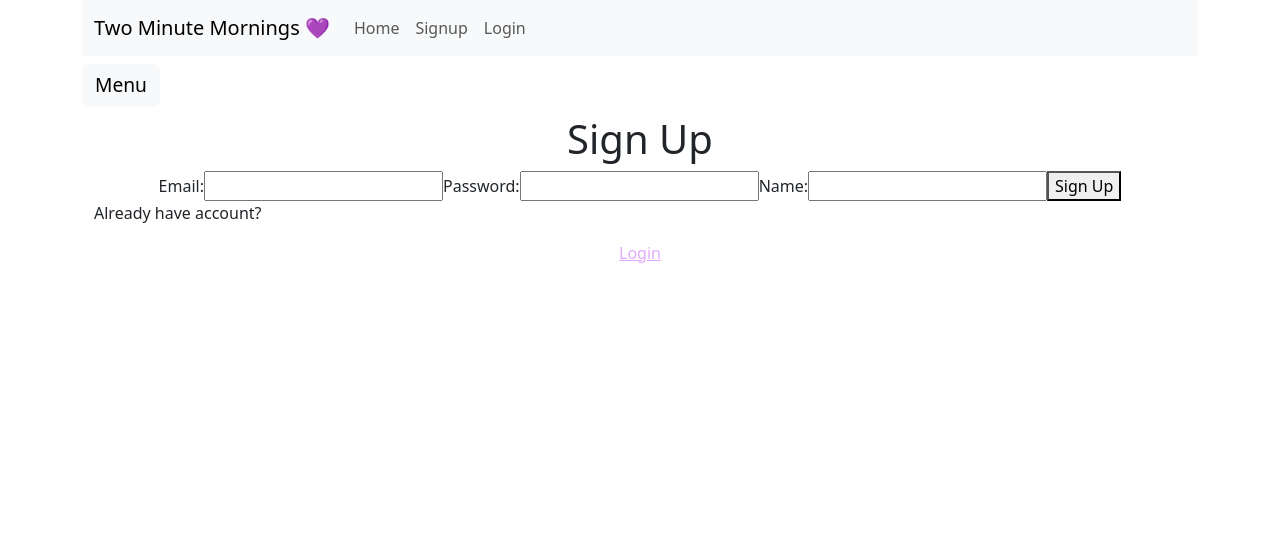
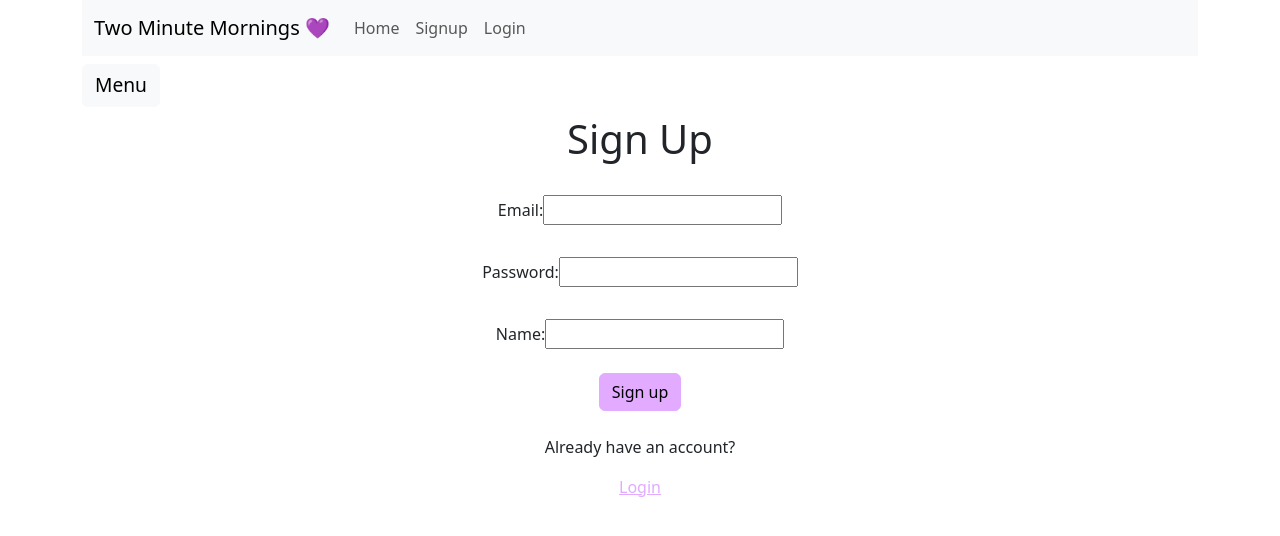
Before and after one commit to giulia-colombo/two-minute-mornings, a React (Create React App) app in the folder client/: page /signup in a window 1280 px wide. Shown: the top 536 px of the page. Built offline with nearby package versions, Linux system fonts and the light colour scheme; no server answers.

Commit message:
add final updates before deployment

```diff
--- a/client/src/App.jsx
+++ b/client/src/App.jsx
@@ -90,14 +90,7 @@ function App() {
           }
         />
 
-        <Route
-          path="/password-reset"
-          element={
-            <IsPrivate>
-              <PswResetPage />
-            </IsPrivate>
-          }
-        />
+        <Route path="/password-reset/:token" element={<PswResetPage />} />
       </Routes>
     </div>
   );
--- a/client/src/pages/DiaryPage/DiaryPage.jsx
+++ b/client/src/pages/DiaryPage/DiaryPage.jsx
@@ -101,13 +101,17 @@ function DiaryPage() {
         </div>
       )}
       {successMessage && (
-        <div>
+        <div className="my-3">
           <span>{successMessage}</span>
         </div>
       )}
       {entries.length > 0 ? (
         <Container className="d-flex flex-wrap ">{EntryCardItems}</Container>
-      ) : null}
+      ) : (
+        <p>
+          You haven't written any entries yet. Go journal and then come back!{' '}
+        </p>
+      )}
     </>
   );
 }
--- a/client/src/pages/LoginPage/LoginPage.jsx
+++ b/client/src/pages/LoginPage/LoginPage.jsx
@@ -70,8 +70,11 @@ function LoginPage() {
   return (
     <div className="LoginPage container">
       <h1>Login</h1>
-      <div className="my-3">
-        <form onSubmit={handleLoginSubmit}>
+      <div>
+        <form
+          onSubmit={handleLoginSubmit}
+          className="my-3 d-flex flex-column align-items-center justify-content-center"
+        >
           <div className="my-3">
             <label>Email:</label>
             <input
--- a/client/src/pages/PswResetPage/PswResetPage.jsx
+++ b/client/src/pages/PswResetPage/PswResetPage.jsx
@@ -3,17 +3,19 @@ import { useParams } from 'react-router-dom';
 import GenericForm from '../../components/GenericForm/GenericForm';
 import authService from '../../services/auth.service';
 
-const PswResetPage = async () => {
+const PswResetPage = () => {
   //TO DO:
   // 1. Parse token from URL
-  const { parsedToken } = useParams();
+  const { token } = useParams();
+  console.log('token from url: ', token);
   const [tokenStatus, setTokenStatus] = useState('validating');
   // 2. Make API call to a backend endpoint that takes the token and checks its validity
   useEffect(() => {
     const validateToken = async () => {
       try {
         // 4. If the token has been validated, show password reset form
-        await authService.validatePswResetToken(parsedToken);
+
+        await authService.validatePswResetToken(token);
         setTokenStatus('valid');
       } catch (err) {
         console.error('Could not validate password reset token: ', err);
--- a/client/src/pages/SignupPage/SignupPage.jsx
+++ b/client/src/pages/SignupPage/SignupPage.jsx
@@ -2,6 +2,7 @@ import './SignupPage.css';
 import { useState } from 'react';
 import { Link, useNavigate } from 'react-router-dom';
 import authService from '../../services/auth.service';
+import Button from 'react-bootstrap/esm/Button';
 
 function SignupPage() {
   const [email, setEmail] = useState('');
@@ -48,11 +49,22 @@ function SignupPage() {
   return (
     <div className="SignupPage container">
       <h1>Sign Up</h1>
+      <div>
+        <form
+          onSubmit={handleSignupSubmit}
+          className="my-3 d-flex flex-column align-items-center justify-content-center"
+        >
+          <div className="my-3">
+            <label>Email:</label>
+            <input
+              type="email"
+              name="email"
+              value={email}
+              onChange={handleEmail}
+            />
+          </div>
 
-      <form onSubmit={handleSignupSubmit}>
-        <label>Email:</label>
-        <input type="email" name="email" value={email} onChange={handleEmail} />
-
+          <div className="my-3">
             <label>Password:</label>
             <input
               type="password"
@@ -60,17 +72,25 @@ function SignupPage() {
               value={password}
               onChange={handlePassword}
             />
+          </div>
 
+          <div className="my-3">
             <label>Name:</label>
             <input type="text" name="name" value={name} onChange={handleName} />
+          </div>
 
-        <button type="submit">Sign Up</button>
+          <Button type="submit" variant="primary" className="my-2">
+            Sign up
+          </Button>
         </form>
 
         {errorMessage && <p className="error-message">{errorMessage}</p>}
+      </div>
 
-      <p>Already have account?</p>
+      <div className="d-flex flex-column align-items-center my-3">
+        <p>Already have an account?</p>
         <Link to={'/login'}> Login</Link>
+      </div>
     </div>
   );
 }
```
Lines whose indentation alone changed are shown as unchanged.
